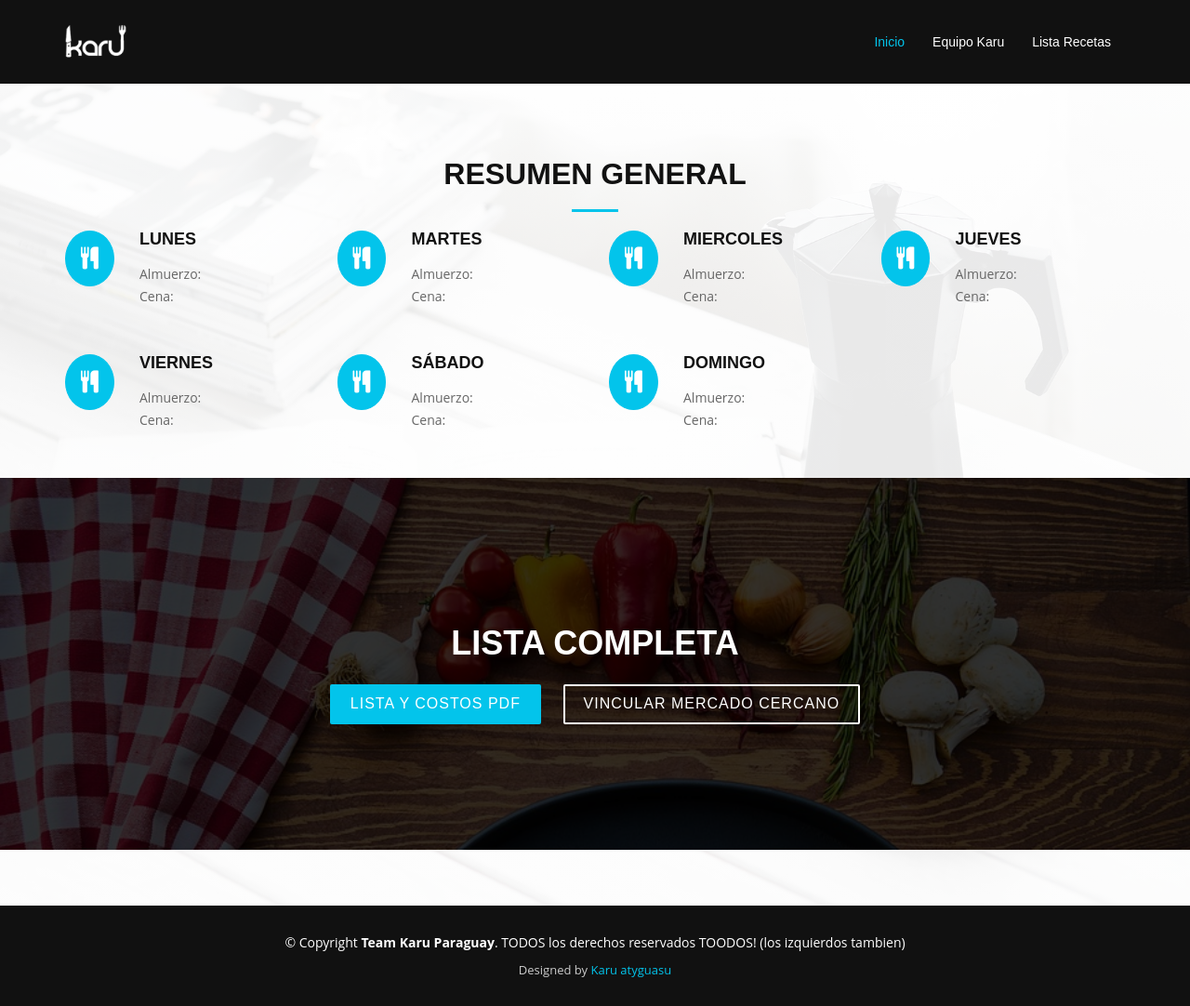
After one commit to lestigarribiaf/karupora, a Django app: template pendientes/templates/resumen.html in a window 1280 px wide. The commit adds this page. Shown: the whole page at 93% size. Run offline with Django 3.2, Linux system fonts and the light colour scheme; the template is opened without the code that fills it, so the values that code supplies are empty; some libraries are stand-ins or nearby versions.

Commit message:
modificaciones en templates staticas

```diff
--- a/pendientes/static/css/style.css
+++ b/pendientes/static/css/style.css
@@ -45,7 +45,7 @@ h1, h2, h3, h4, h5, h6 {
   width: 100%;
   height: 100%;
   overflow: visible;
-  background: #fff url("../img/preloader.svg") no-repeat center center;
+  background: #fff url("/static/img/logo3.png") no-repeat center center;
 }
 
 /* Back to top button */
@@ -85,8 +85,8 @@ h1, h2, h3, h4, h5, h6 {
 #hero {
   display: table;
   width: 100%;
-  height: 100vh;
-  background: url(../img/hero-bg.jpg) top center;
+  height: 50vh;
+background: url(../img/hero-bg.jpg)top center;
   background-size: cover;
 }
 
--- /dev/null
+++ b/pendientes/templates/resumen.html
@@ -0,0 +1,219 @@
+<!DOCTYPE html>
+<html lang="es">
+
+<head>
+  <meta charset="utf-8">
+  <title>Karu, Paraguay</title>
+  <meta content="width=device-width, initial-scale=1.0" name="viewport">
+  <meta content="" name="keywords">
+  <meta content="" name="description">
+
+  <!-- Facebook Opengraph integration: https://developers.facebook.com/docs/sharing/opengraph -->
+  <meta property="og:title" content="">
+  <meta property="og:image" content="">
+  <meta property="og:url" content="">
+  <meta property="og:site_name" content="">
+  <meta property="og:description" content="">
+  {% load static %}
+  <!-- Twitter Cards integration: https://dev.twitter.com/cards/  -->
+  <meta name="twitter:card" content="summary">
+  <meta name="twitter:site" content="">
+  <meta name="twitter:title" content="">
+  <meta name="twitter:description" content="">
+  <meta name="twitter:image" content="">
+
+  <!-- Place your favicon.ico and apple-touch-icon.png in the template root directory -->
+  <link href="favicon.ico" rel="shortcut icon">
+
+  <!-- Google Fonts -->
+  <link href="{% static 'https://fonts.googleapis.com/css?family=Open+Sans:300,300i,400,400i,700,700i|Raleway:300,400,500,700,800' " rel="stylesheet">
+
+  <!-- Bootstrap CSS File -->
+  <link href="{% static 'lib/bootstrap/css/bootstrap.min.css' %}" rel="stylesheet">
+
+  <!-- Libraries CSS Files -->
+  <link href="{% static 'lib/font-awesome/css/font-awesome.min.css' %}" rel="stylesheet">
+  <link href="{% static 'lib/animate-css/animate.min.css' %}" rel="stylesheet">
+
+  <!-- Main Stylesheet File -->
+  <link href="{% static 'css/style.css' %}" rel="stylesheet">
+
+  <!-- =======================================================
+    Theme Name: Imperial
+    Theme URL: https://bootstrapmade.com/imperial-free-onepage-bootstrap-theme/
+    Author: BootstrapMade.com
+    Author URL: https://bootstrapmade.com
+  ======================================================= -->
+
+</head>
+
+<body>
+
+  <!--==========================
+  Header Section
+  ============================-->
+  <header id="header">
+    <div class="container">
+
+      <div id="logo" class="pull-left">
+        <a href="/recetas"><img src="/static/img/logo3.png" alt="logo Karu" /></img></a>
+        <!-- Uncomment below if you prefer to use a text image -->
+        <!--<h1><a href="#hero">Header 1</a></h1>-->
+      </div>
+
+      <nav id="nav-menu-container">
+
+         <ul class="nav-menu">
+          <li class="menu-active"><a href="#hero">Inicio</a></li>
+
+          <li><a href="#team">Equipo Karu</a></li>
+          <li><a href="/lista_recetas">Lista Recetas</a></li>
+
+        </ul>
+      </nav>
+      <!-- #nav-menu-container -->
+    </div>
+  </header>
+  <!-- #header -->
+
+  <!--==========================
+  About Section
+  ============================-->
+ <!--==========================
+  Contact Section
+  ============================-->
+
+
+   <!--==========================
+  Services Section
+  ============================-->
+  <section id="services">
+    <div class="container wow fadeInUp">
+      <div class="row">
+        <div class="col-md-12">
+          <h3 class="section-title">Resumen General</h3>
+          <div class="section-title-divider"></div>
+          </div>
+      </div>
+
+      <div class="row">
+        <div class="col-md-3 service-item">
+          <div class="service-icon"><i class="fa fa-cutlery"></i></div>
+          <h4 class="service-title"><a href="">Lunes</a></h4>
+          <p class="service-description">Almuerzo:
+        <br>
+          Cena:</p>
+        </div>
+        <div class="col-md-3 service-item">
+          <div class="service-icon"><i class="fa fa-cutlery"></i></div>
+          <h4 class="service-title"><a href="">Martes</a></h4>
+          <p class="service-description">Almuerzo:
+            <br>
+              Cena:</p>  </div>
+        <div class="col-md-3 service-item">
+          <div class="service-icon"><i class="fa fa-cutlery"></i></div>
+          <h4 class="service-title"><a href="">Miercoles</a></h4>
+          <p class="service-description">Almuerzo:
+            <br>
+              Cena:</p>  </div>
+        <div class="col-md-3 service-item">
+          <div class="service-icon"><i class="fa fa-cutlery"></i></div>
+          <h4 class="service-title"><a href="">Jueves</a></h4>
+          <p class="service-description">Almuerzo:
+            <br>
+              Cena:</p>  </div>
+
+
+
+      </div>
+
+      <div class="row">
+        <div class="col-md-3 service-item">
+          <div class="service-icon"><i class="fa fa-cutlery"></i></div>
+          <h4 class="service-title"><a href="">Viernes</a></h4>
+          <p class="service-description">Almuerzo:
+            <br>
+              Cena:</p>  </div>
+        <div class="col-md-3 service-item">
+          <div class="service-icon"><i class="fa fa-cutlery"></i></div>
+          <h4 class="service-title"><a href="">Sábado</a></h4>
+          <p class="service-description">Almuerzo:
+            <br>
+              Cena:</p>  </div>
+        <div class="col-md-3 service-item">
+          <div class="service-icon"><i class="fa fa-cutlery"></i></div>
+          <h4 class="service-title"><a href="">Domingo</a></h4>
+          <p class="service-description">Almuerzo:
+            <br>
+              Cena:</p>  </div>
+
+
+
+
+      </div>
+
+    </div>
+    <section id="hero">
+        <div class="hero-container">
+          <div class="wow fadeIn">
+            <div class="hero-logo">
+
+            </div>
+
+            <h1>Lista completa</h1>
+           <div class="actions">
+              <a href="#about" class="btn-get-started">Lista y costos PDF</a>
+              <a href="#services" class="btn-services">Vincular mercado cercano</a>
+            </div>
+          </div>
+        </div>
+      </section>
+
+  </section>
+
+  <!--==========================
+  Footer
+============================-->
+  <footer id="footer">
+    <div class="container">
+      <div class="row">
+        <div class="col-md-12">
+          <div class="copyright">
+            &copy; Copyright <strong>Team Karu Paraguay</strong>. TODOS los derechos reservados TOODOS! (los izquierdos tambien)
+          </div>
+          <div class="credits">
+            <!--
+              All the links in the footer should remain intact.
+              You can delete the links only if you purchased the pro version.
+              Licensing information: https://bootstrapmade.com/license/
+              Purchase the pro version with working PHP/AJAX contact form: https://bootstrapmade.com/buy/?theme=Imperial
+            -->
+            Designed by <a href="https://bootstrapmade.com/">Karu atyguasu</a>
+          </div>
+        </div>
+      </div>
+    </div>
+  </footer>
+  <!-- #footer -->
+
+  <a href="#" class="back-to-top"><i class="fa fa-chevron-up"></i></a>
+
+  <!-- Required JavaScript Libraries -->
+  <script src="/static/lib/jquery/jquery.min.js"></script>
+  <script src="/static/lib/bootstrap/js/bootstrap.min.js"></script>
+  <script src="/static/lib/superfish/hoverIntent.js"></script>
+  <script src="/static/lib/superfish/superfish.min.js"></script>
+  <script src="/static/lib/morphext/morphext.min.js"></script>
+  <script src="/static/lib/wow/wow.min.js"></script>
+  <script src="/static/lib/stickyjs/sticky.js"></script>
+  <script src="/static/lib/easing/easing.js"></script>
+
+  <!-- Template Specisifc Custom Javascript File -->
+  <script src="/static/js/custom.js"></script>
+
+  <script src="contactform/contactform.js"></script>
+
+
+</body>
+
+</html>
```
Also changed, not shown: pendientes/templates/main_template.html (+9 -16 lines).
